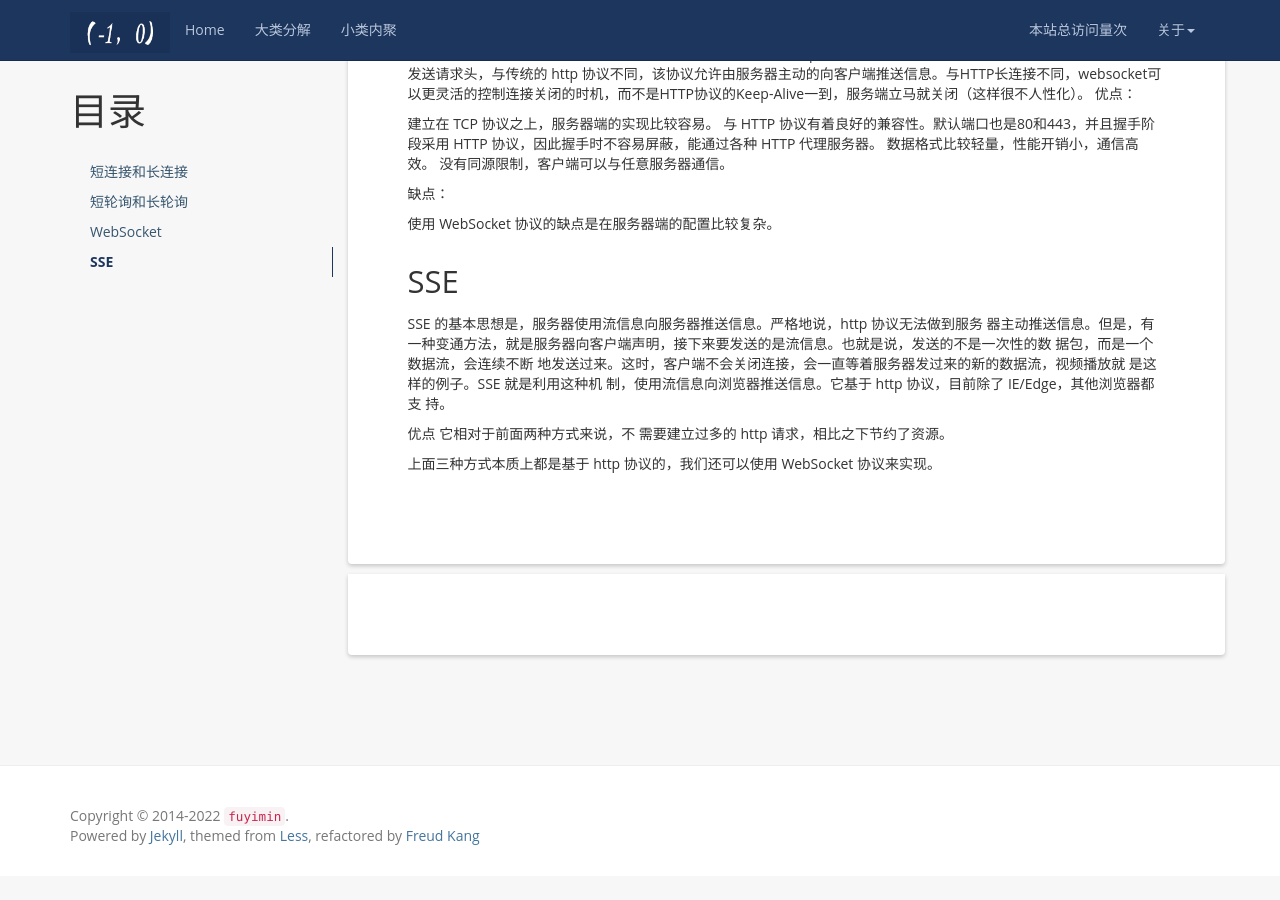
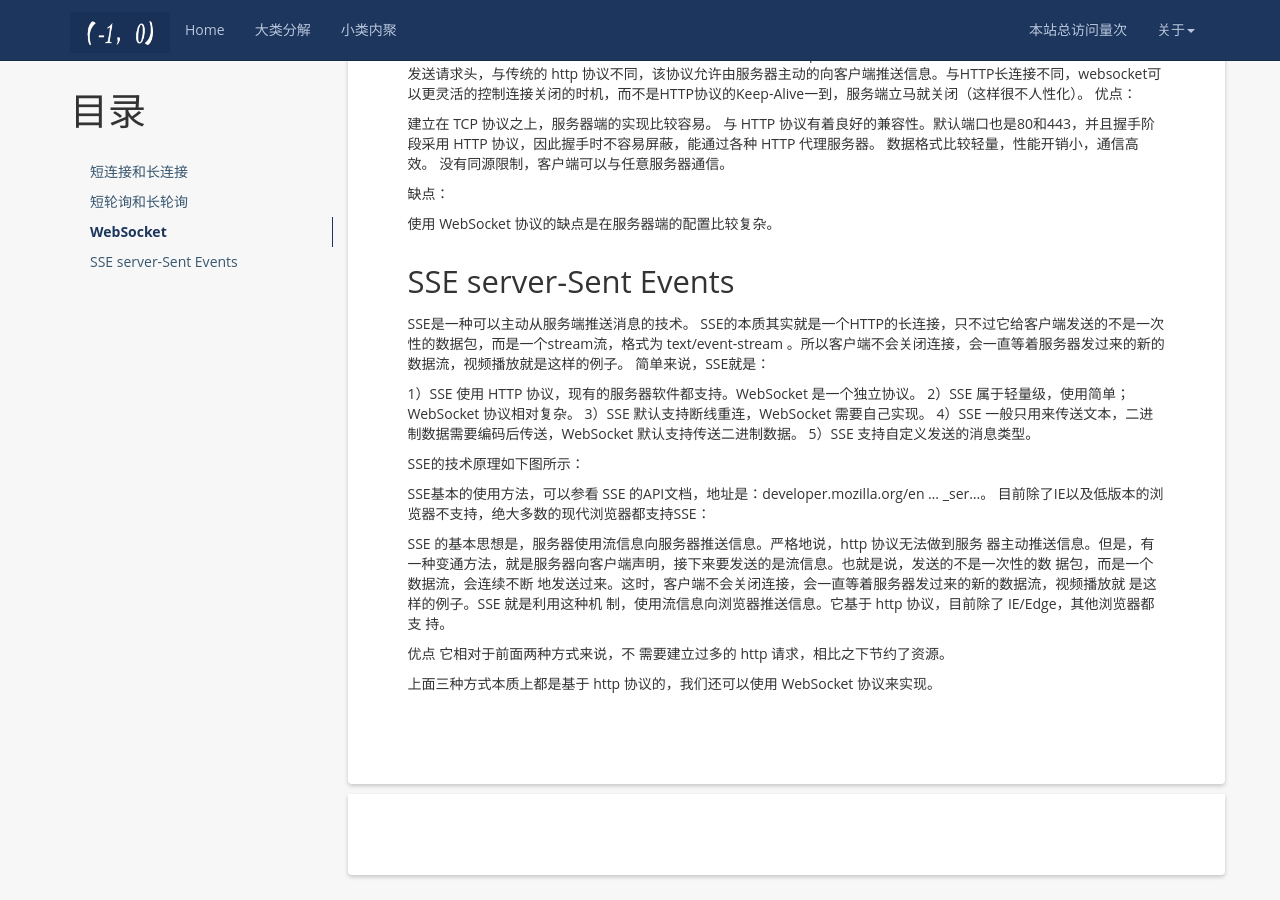
Before and after one commit to aimiy/aimiy.github.io, a Jekyll site: the page built from _posts/notes/计算机基础八股文/2019-01-12-短轮询、长轮询、SSE和WebSocket.md, in a window 1280 px wide and 900 px high, scrolled down 1716 px. Built offline with Jekyll 4.4.1, drawn with Linux system fonts in a browser that asks for light colours; nearby versions of some CDN libraries; a script that is not in the unit is left out; comment, search, counter and statistics services are not loaded; a file with an impossible date is left out; before the commit the page ends 2592 px from its top, so only the background shows below that.

Commit message:
长/短 链接/轮询 SSE 和websocket

```diff
--- a/_posts/notes/计算机基础八股文/2019-01-12-短轮询、长轮询、SSE和WebSocket.md
+++ b/_posts/notes/计算机基础八股文/2019-01-12-短轮询、长轮询、SSE和WebSocket.md
@@ -79,7 +79,24 @@ websocket：websocket是长连接，是一个真的全双工，第一次tcp链
 
 使用 WebSocket 协议的缺点是在服务器端的配置比较复杂。
 
-## SSE
+## SSE server-Sent Events
+
+SSE是一种可以主动从服务端推送消息的技术。
+SSE的本质其实就是一个HTTP的长连接，只不过它给客户端发送的不是一次性的数据包，而是一个stream流，格式为
+text/event-stream
+。所以客户端不会关闭连接，会一直等着服务器发过来的新的数据流，视频播放就是这样的例子。
+简单来说，SSE就是：
+
+1）SSE 使用 HTTP 协议，现有的服务器软件都支持。WebSocket 是一个独立协议。
+2）SSE 属于轻量级，使用简单；WebSocket 协议相对复杂。
+3）SSE 默认支持断线重连，WebSocket 需要自己实现。
+4）SSE 一般只用来传送文本，二进制数据需要编码后传送，WebSocket 默认支持传送二进制数据。
+5）SSE 支持自定义发送的消息类型。
+
+SSE的技术原理如下图所示：
+
+SSE基本的使用方法，可以参看 SSE 的API文档，地址是：developer.mozilla.org/en ... _ser…。
+目前除了IE以及低版本的浏览器不支持，绝大多数的现代浏览器都支持SSE：
 
 SSE 的基本思想是，服务器使用流信息向服务器推送信息。严格地说，http 协议无法做到服务 器主动推送信息。但是，有一种变通方法，就是服务器向客户端声明，接下来要发送的是流信息。也就是说，发送的不是一次性的数 据包，而是一个数据流，会连续不断 地发送过来。这时，客户端不会关闭连接，会一直等着服务器发过来的新的数据流，视频播放就 是这样的例子。SSE 就是利用这种机 制，使用流信息向浏览器推送信息。它基于 http 协议，目前除了 IE/Edge，其他浏览器都支 持。
 
```
